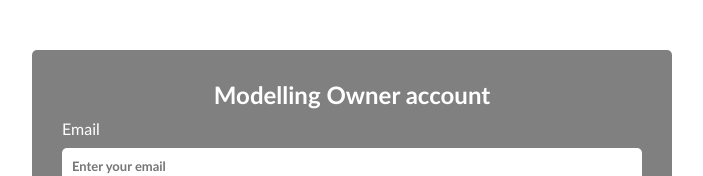
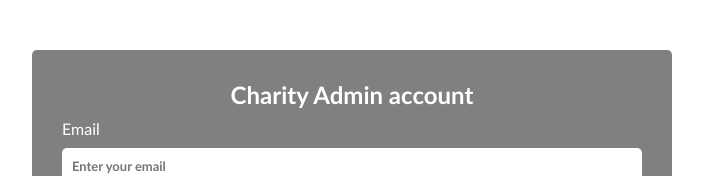
Before and after one commit to Johnsonmartins11223/charityadmin, a React (Vite) app: page / in a window 1280 px wide. Shown: the top 176 px of the page, without its empty margins (288-991 px from the left). Built offline with nearby package versions, Linux system fonts and the light colour scheme.

Commit message:
charity admin

```diff
--- a/index.html
+++ b/index.html
@@ -4,7 +4,7 @@
     <meta charset="UTF-8" />
     <link rel="icon" type="image/svg+xml" href="/vite.svg" />
     <meta name="viewport" content="width=device-width, initial-scale=1.0" />
-    <title>Modelling owner</title>
+    <title>Charity Admin</title>
   </head>
   <body>
     <div id="root"></div>
--- a/src/pages/LoginPage.jsx
+++ b/src/pages/LoginPage.jsx
@@ -37,7 +37,7 @@ const LoginPage = () => {
     {login ? <Tables /> :
     <div className="container">
         <form action="">
-          <h2>Modelling Owner account</h2>
+          <h2>Charity Admin account</h2>
             <label htmlFor="email">Email</label>
             <input type="text" placeholder="Enter your email" onChange={(e) =>{setErrorMsg("");setEmail(e.target.value)}}/>
             <label htmlFor="password" >Password</label>
--- a/src/pages/Tables.jsx
+++ b/src/pages/Tables.jsx
@@ -29,6 +29,7 @@ const Tables = () => {
 
   return (
     <div style={{ width: '100%', padding: "20px"}}>
+    <h1 style={{marginBottom: "10px"}}>All Data from Charity Voting</h1>
       {data.length === 0 ? (
         <h4>No Data</h4>
       ) : data.map((eachData) =>
```
Also changed, not shown: 1 other file (tests, documents, lock files or other folders).
